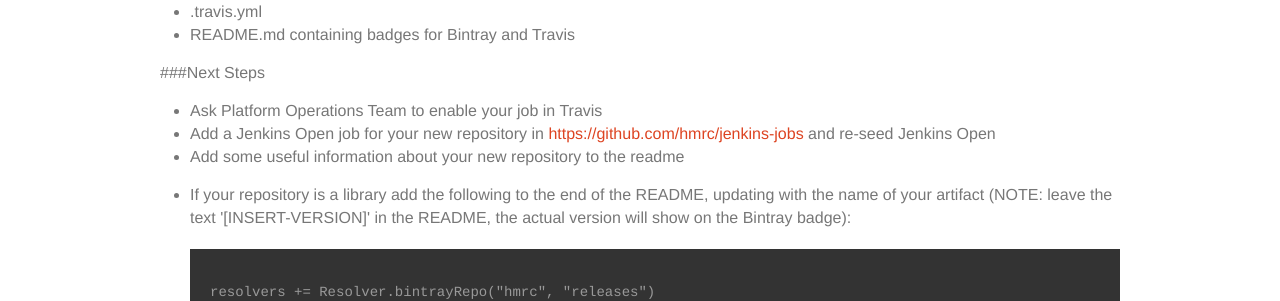
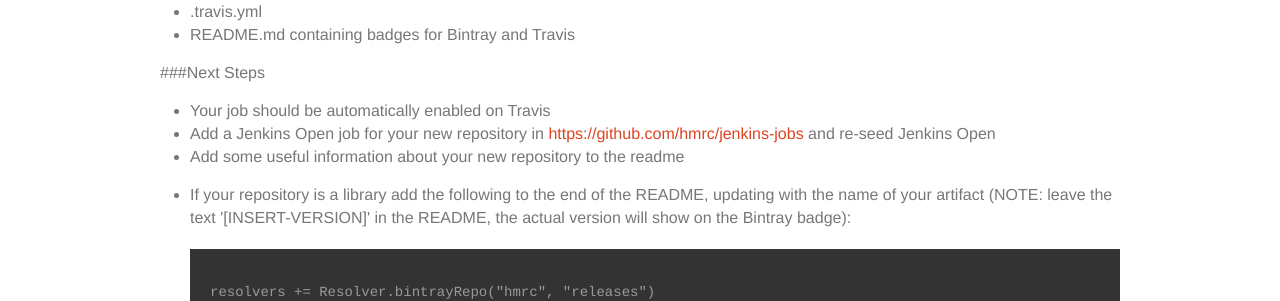
Before and after one commit to hmrc/hmrc.github.io, a Jekyll site: the page built from _posts/development-documentation/2015-01-28-creating-a-new-repository.md, in a window 1280 px wide. Shown: the part 653-954 px from the top of the page. Built offline with Jekyll 4.4.1, drawn with Linux system fonts in a browser that asks for light colours; nearby versions of some CDN libraries.

Commit message:
Update 23-08-2016
Removed a line of the instructions that was redundant further to changes PlatOps have made in auto enabling jobs in Travis

```diff
--- a/_posts/development-documentation/2015-01-28-creating-a-new-repository.md
+++ b/_posts/development-documentation/2015-01-28-creating-a-new-repository.md
@@ -26,7 +26,7 @@
 - README.md containing badges for Bintray and Travis
 
 ###Next Steps
-- Ask Platform Operations Team to enable your job in Travis
+- Your job should be automatically enabled on Travis
 - Add a Jenkins Open job for your new repository in [https://github.com/hmrc/jenkins-jobs](https://github.com/hmrc/jenkins-jobs) and re-seed Jenkins Open
 - Add some useful information about your new repository to the readme
 - If your repository is a library add the following to the end of the README, updating <ARTEFACT-NAME> with the name of your artifact (NOTE: leave the text '[INSERT-VERSION]' in the README, the actual version will show on the Bintray badge):
```
